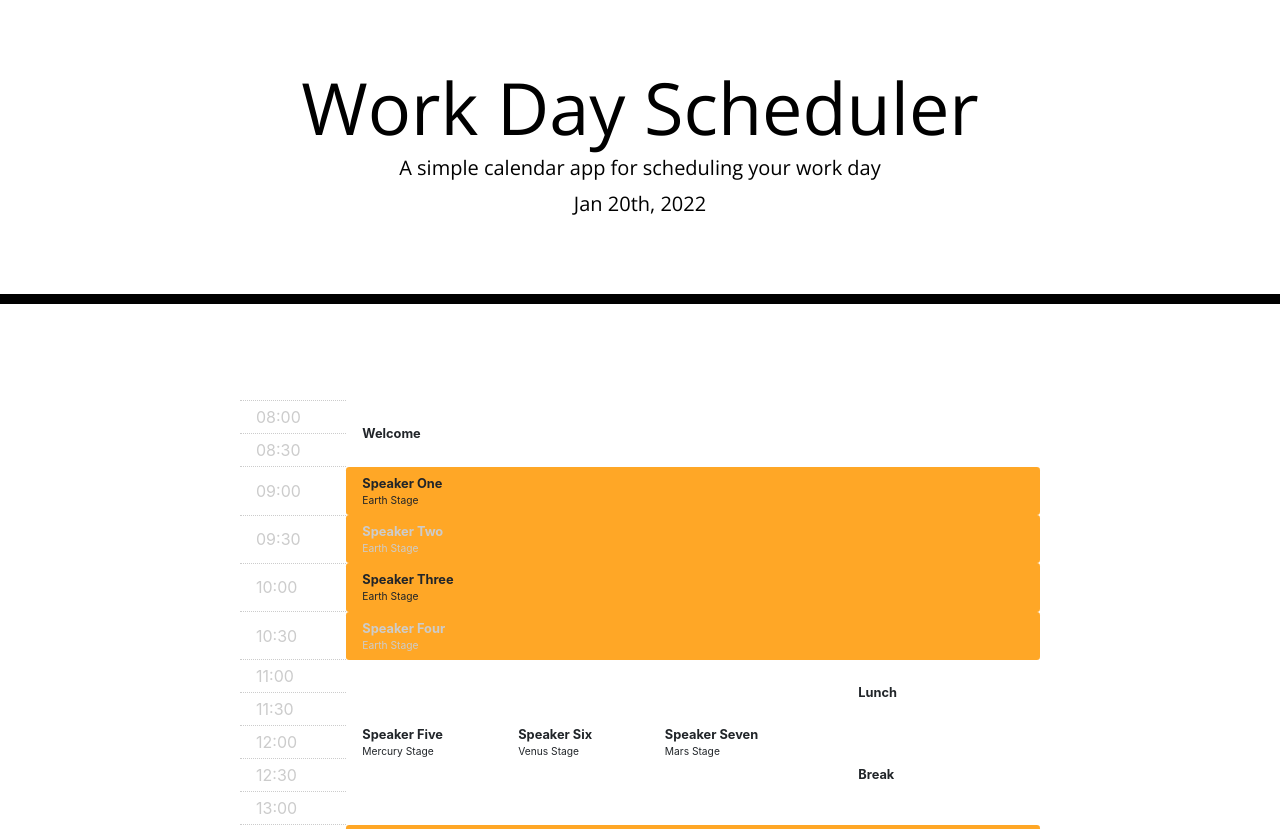
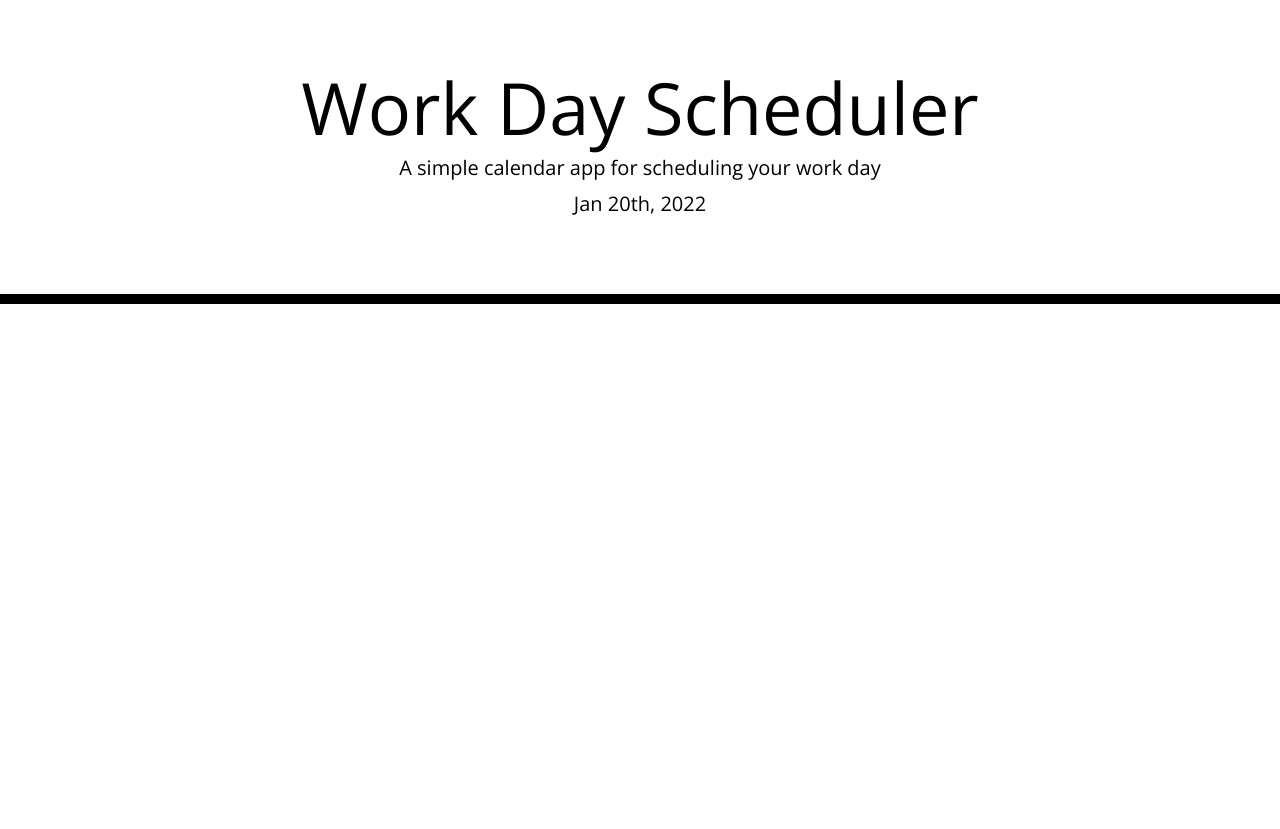
Before and after one commit to jpcisneros411/assignment5jc, a plain HTML site: page index.html in a window 1280 px wide. Shown: the top 829 px of the page. After the commit the page ends 800 px from the top, so only its background shows below. Drawn offline with nearby package versions, Linux system fonts and the light colour scheme.

Commit message:
working on time blocks

```diff
--- a/index.html
+++ b/index.html
@@ -34,7 +34,7 @@
     </header>
     <div class="container">
       <!-- Timeblocks go here -->
-      <table>
+      <!--<table>
         <body>
           <tr>
             <th>08:00</th>
@@ -137,7 +137,7 @@
             <th>21:00</th>
           </tr>
         </body>
-      </table>
+      </table>-->
     </div>
 
     <script src="https://cdnjs.cloudflare.com/ajax/libs/jquery/3.2.1/jquery.min.js"></script>
--- a/style.css
+++ b/style.css
@@ -70,7 +70,7 @@ textarea {
   transition: all 0.3s ease-in-out;
 }
 
-.container {
+/* .container {
   display: flex;
   align-items: center;
   justify-content: center;
@@ -83,7 +83,7 @@ textarea {
 table {
   width: 100%;
   max-width: 50rem;
-
+}
   tr:nth-child(even), th {
     color: #ccc;
     font-weight: normal;
@@ -113,11 +113,11 @@ table {
     display: block;
     width: 100%;
   }
-}
+
 
 .stage-earth {background-color: #FFA726};
 .stage-mercury {background-color: #9CCC65};
 .stage-venus {background-color: #FF8A65};
 .stage-mars {background-color: #B3E5FC};
 .stage-jupiter {background-color: #81D4FA};
-.stage-saturn {background-color: #26C6DA};
+.stage-saturn {background-color: #26C6DA}; */
```
